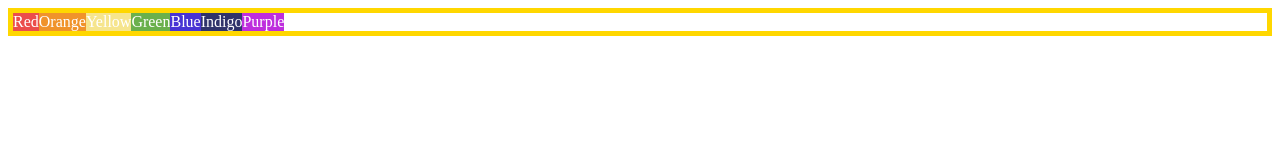
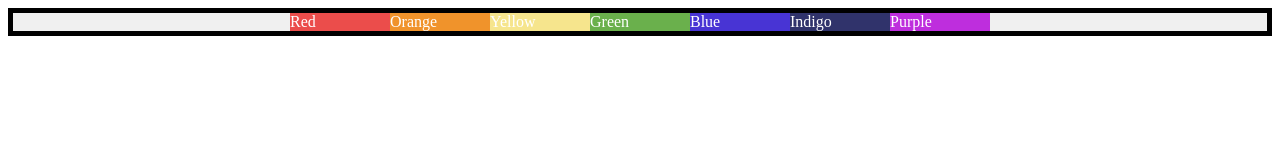
Before and after one commit to GauravRoy092/WEB-DEV2023, a plain HTML site: page 9.1 Flex Direction/index.html in a window 1280 px wide. Drawn offline with Linux system fonts and the light colour scheme.

Commit message:
my own modification

```diff
--- a/9.1 Flex Direction/index.html
+++ b/9.1 Flex Direction/index.html
@@ -5,43 +5,64 @@
   <meta charset="UTF-8">
   <meta name="viewport" content="width=device-width, initial-scale=1.0">
   <title>Flex Direction</title>
-  <!-- HINT:
-  https://developer.mozilla.org/en-US/docs/Web/CSS/Universal_selectors
-  https://developer.mozilla.org/en-US/docs/Learn/CSS/Building_blocks/Selectors/Combinators
-  -->
   <style>
+    :root {
+      --flex-item-width: 100px;
+    }
+
     .container {
       color: white;
-      border: 5px solid gold;
+      border: 5px solid rgb(0, 0, 0);
       display: flex;
+      flex-wrap: wrap;
+      justify-content: center; /* Optional: Align the items to the center */
+      background-color: #f0f0f0; /* Optional: Set a background color */
     }
 
-    /*
-Select all the elements that are the direct
-children of the .container class.
-    */
+    .container > * {
+      flex-basis: var(--flex-item-width);
+    }
 
-    .red {background-color: #eb4d4b;}
-    .orange {background-color: #f0932b;}
-    .yellow {background-color: #f6e58d;}
-    .green {background-color: #6ab04c;}
-    .blue {background-color: #4834d4;}
-    .indigo {background-color: #30336b;}
-    .purple {background-color: #be2edd;}
+    .item-red {
+      background-color: #eb4d4b;
+    }
+
+    .item-orange {
+      background-color: #f0932b;
+    }
+
+    .item-yellow {
+      background-color: #f6e58d;
+    }
+
+    .item-green {
+      background-color: #6ab04c;
+    }
+
+    .item-blue {
+      background-color: #4834d4;
+    }
+
+    .item-indigo {
+      background-color: #30336b;
+    }
+
+    .item-purple {
+      background-color: #be2edd;
+    }
   </style>
 </head>
 
 <body>
   <div class="container">
-    <div class="red">Red</div>
-    <div class="orange">Orange</div>
-    <div class="yellow">Yellow</div>
-    <div class="green">Green</div>
-    <div class="blue">Blue</div>
-    <div class="indigo">Indigo</div>
-    <div class="purple">Purple</div>
+    <div class="item-red">Red</div>
+    <div class="item-orange">Orange</div>
+    <div class="item-yellow">Yellow</div>
+    <div class="item-green">Green</div>
+    <div class="item-blue">Blue</div>
+    <div class="item-indigo">Indigo</div>
+    <div class="item-purple">Purple</div>
   </div>
-
 </body>
 
 </html>
```
Also changed, not shown: 9.1 Flex Direction/solution.html (+2 -2 lines).
